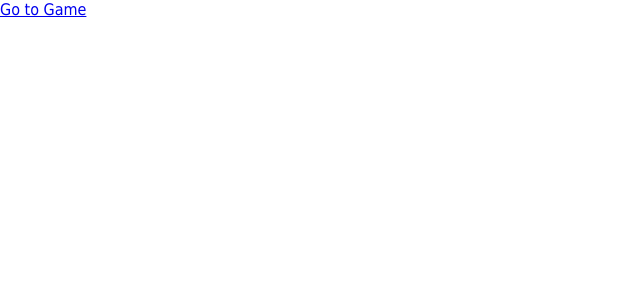
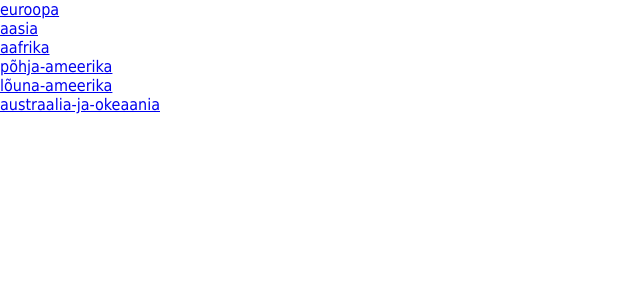
Before and after one commit to KaurHuko/riikide-oppimine, a Vue app: page / in a window 1280 px wide. Shown: the top 300 px of the page, without its empty margins (0-640 px from the left). Built offline with nearby package versions, Linux system fonts and the light colour scheme.

Commit message:
gamemode picker

```diff
--- a/index.html
+++ b/index.html
@@ -6,7 +6,7 @@
     <title>Riikide Õppimine</title>
   </head>
   <body>
-    <div id="app"></div>
+    <div id="app"></div> <div id="gamemodes"></div>
     <script type="module" src="/src/scripts/main.ts"></script>
   </body>
 </html>
--- a/src/assets/country-names.json
+++ b/src/assets/country-names.json
@@ -2,11 +2,11 @@
     "regions": [
         {
             "name": "euroopa",
-            "countries": ["Albaania","Andorra","Austria","Belgia","Bulgaaria","Bosnia ja Hertsegoviina","Valgevene","Šveits","Küpros","Tšehhi","Saksamaa","Taani","Hispaania","Eesti","Soome","Prantsusmaa","Suurbritannia","Gruusia","Kreeka","Horvaatia","Ungari","Iirimaa","Island","Itaalia","Kosovo","Liechtenstein","Leedu","Luksemburg","Läti","Monaco","Moldova","Põhja-Makedoonia","Malta","Montenegro","Holland","Norra","Poola","Portugal","Rumeenia","Venemaa","San Marino","Serbia","Slovakkia","Sloveenia","Rootsi","Türgi","Ukraina","Vatikan"]
+            "countries": ["Albaania","Andorra","Austria","Belgia","Bulgaaria","Bosnia ja Hertsegoviina","Valgevene","Šveits","Tšehhi","Saksamaa","Taani","Hispaania","Eesti","Soome","Prantsusmaa","Suurbritannia","Kreeka","Horvaatia","Ungari","Iirimaa","Island","Itaalia","Kosovo","Liechtenstein","Leedu","Luksemburg","Läti","Monaco","Moldova","Põhja-Makedoonia","Malta","Montenegro","Holland","Norra","Poola","Portugal","Rumeenia","Venemaa","San Marino","Serbia","Slovakkia","Sloveenia","Rootsi","Türgi","Ukraina","Vatikan"]
         },
         {
             "name": "aasia",
-            "countries": ["Afganistan","Araabia Ühendemiraadid","Armeenia","Aserbaidžaan","Bangladesh","Bahrein","Brunei","Bhutan","Hiina","Indoneesia","India","Iraan","Iraak","Iisrael","Jordaania","Jaapan","Kasahstan","Kambodža","Lõuna-Korea","Kuveit","Laos","Liibanon","Sri Lanka","Maldiivid","Myanmar","Mongoolia","Malaisia","Nepal","Omaan","Pakistan","Filipiinid","Põhja-Korea","Katar","Saudi Araabia","Singapur","Süüria","Tai","Tadžikistan","Türkmenistan","Ida-Timor","Usbekistan","Vietnam","Jeemen"]
+            "countries": ["Afganistan","Araabia Ühendemiraadid","Armeenia","Aserbaidžaan","Bangladesh","Bahrein","Brunei","Bhutan","Hiina","Küpros","Gruusia","Indoneesia","India","Iraan","Iraak","Iisrael","Jordaania","Jaapan","Kasahstan","Kambodža","Lõuna-Korea","Kuveit","Laos","Liibanon","Sri Lanka","Maldiivid","Myanmar","Mongoolia","Malaisia","Nepal","Omaan","Pakistan","Filipiinid","Põhja-Korea","Katar","Saudi Araabia","Singapur","Süüria","Tai","Tadžikistan","Türkmenistan","Ida-Timor","Usbekistan","Vietnam","Jeemen"]
         },
         {
             "name": "aafrika",
--- /dev/null
+++ b/src/components/GameMode.vue
@@ -0,0 +1,14 @@
+<script setup lang="ts">
+const props = defineProps(["region", "list"]);
+
+const region = props.region;
+
+function geturl() {
+    return `/game?region=${region}&list=${props.list}`
+}
+
+</script>
+
+<template>
+  <router-link :to="geturl()">{{ region }}</router-link>
+</template>
--- a/src/pages/Game.vue
+++ b/src/pages/Game.vue
@@ -11,9 +11,6 @@ router.isReady().then(() => {
 </script>
 
 <template>
-  <header></header>
-
-  <main>
 
   <svg id="map" width="100%" height="100%">
     <g id="countries"></g>
@@ -26,8 +23,6 @@ router.isReady().then(() => {
     </form>
   </div>
 
-  </main>
-
 </template>
 
 <style scoped>
--- a/src/pages/Home.vue
+++ b/src/pages/Home.vue
@@ -1,15 +1,32 @@
 <script setup lang="ts">
+
+import { createApp } from 'vue';
+import GameMode from '../components/GameMode.vue';
+import { countryRegionMap } from "@/scripts/game/country-list"
+import { router } from '@/scripts/router';
+
+const gamemodes = document.getElementById("gamemodes")!;
+
+for (const region of countryRegionMap) {
+  const regionName = region[0];
+
+  const div = document.createElement("div");
+  div.id = `mode-${regionName}`;
+  gamemodes.appendChild(div);
+
+  const gamemode = createApp(GameMode, {
+    region: regionName,
+    list: "küberson"
+  });
+
+  gamemode.use(router);
+  gamemode.mount("#" + div.id);
+}
+
 </script>
 
 <template>
-  <header>
-  </header>
 
-  <main>
-    <router-link to="/game">Go to Game</router-link>
-  </main>
+  <div id="gamemodes"></div>
+
 </template>
-
-<style scoped>
-
-</style>
--- a/src/scripts/game/country-list.ts
+++ b/src/scripts/game/country-list.ts
@@ -9,7 +9,7 @@ export const countryJsonMap: Map<string, CountryJson> = new Map();
 const countryJsonArray: CountryJson[] = (jsonCountries as CountryJsonList).countries;
 const countryNames: CountryNames = (jsonCountryNames as CountryNames);
 
-const countryRegionMap: Map<string, string[]> = new Map();
+export const countryRegionMap: Map<string, string[]> = new Map();
 const countryListMap: Map<string, Set<string>> = new Map();
 
 export function countryListSetup() {
--- a/src/scripts/game/map-render.ts
+++ b/src/scripts/game/map-render.ts
@@ -18,7 +18,7 @@ let drawnCountry: SVGGElement | undefined = undefined;
 
 export function mapElementSetup() {
     mapSvg = document.getElementById("map")!;
-    mapSvgCountries = document.getElementById("countries")!
+    mapSvgCountries = document.getElementById("countries")!;
 }
 
 export function drawNewCountry(name: string, geometry: number[][][][]): SVGGElement {
```
Lines whose indentation alone changed are shown as unchanged.
